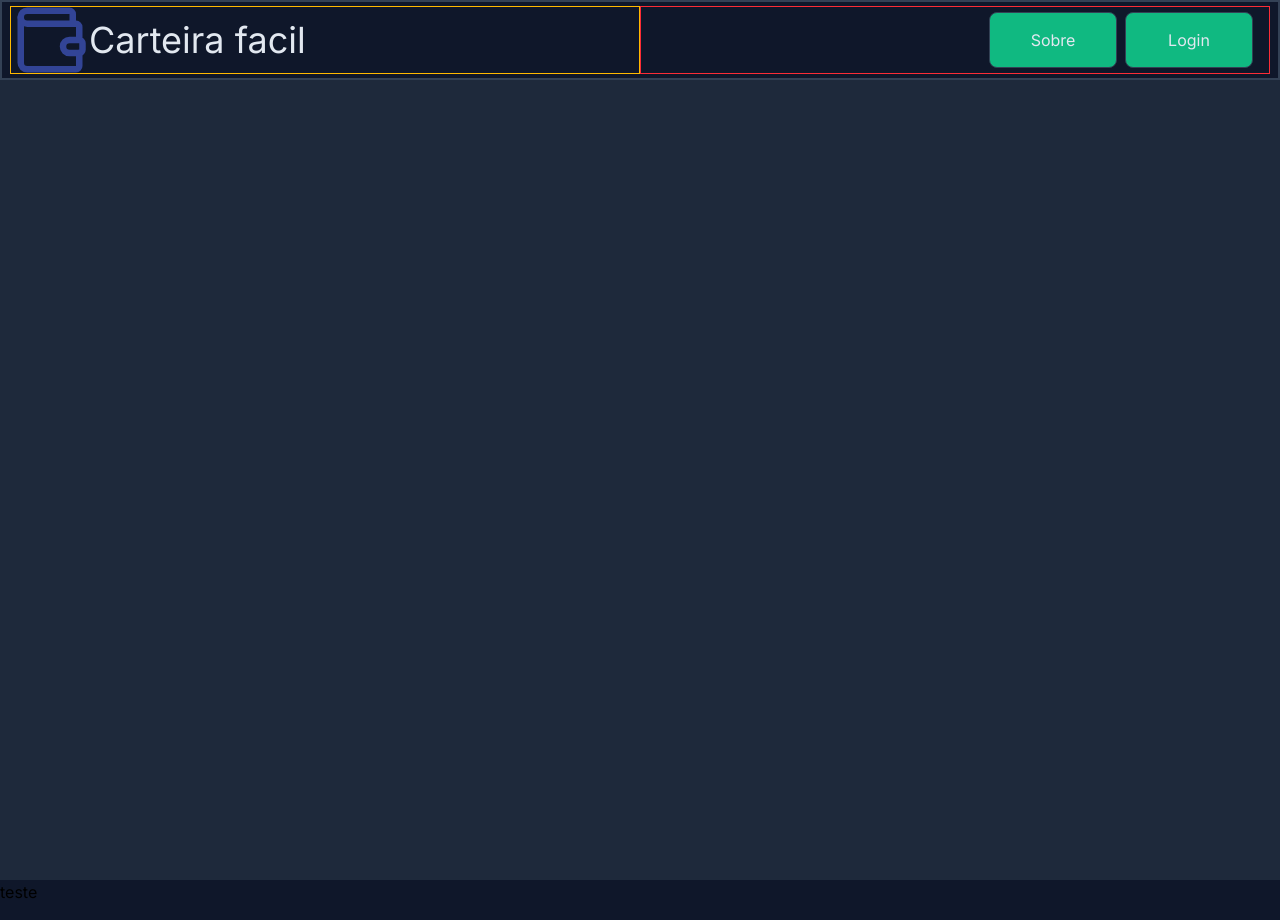
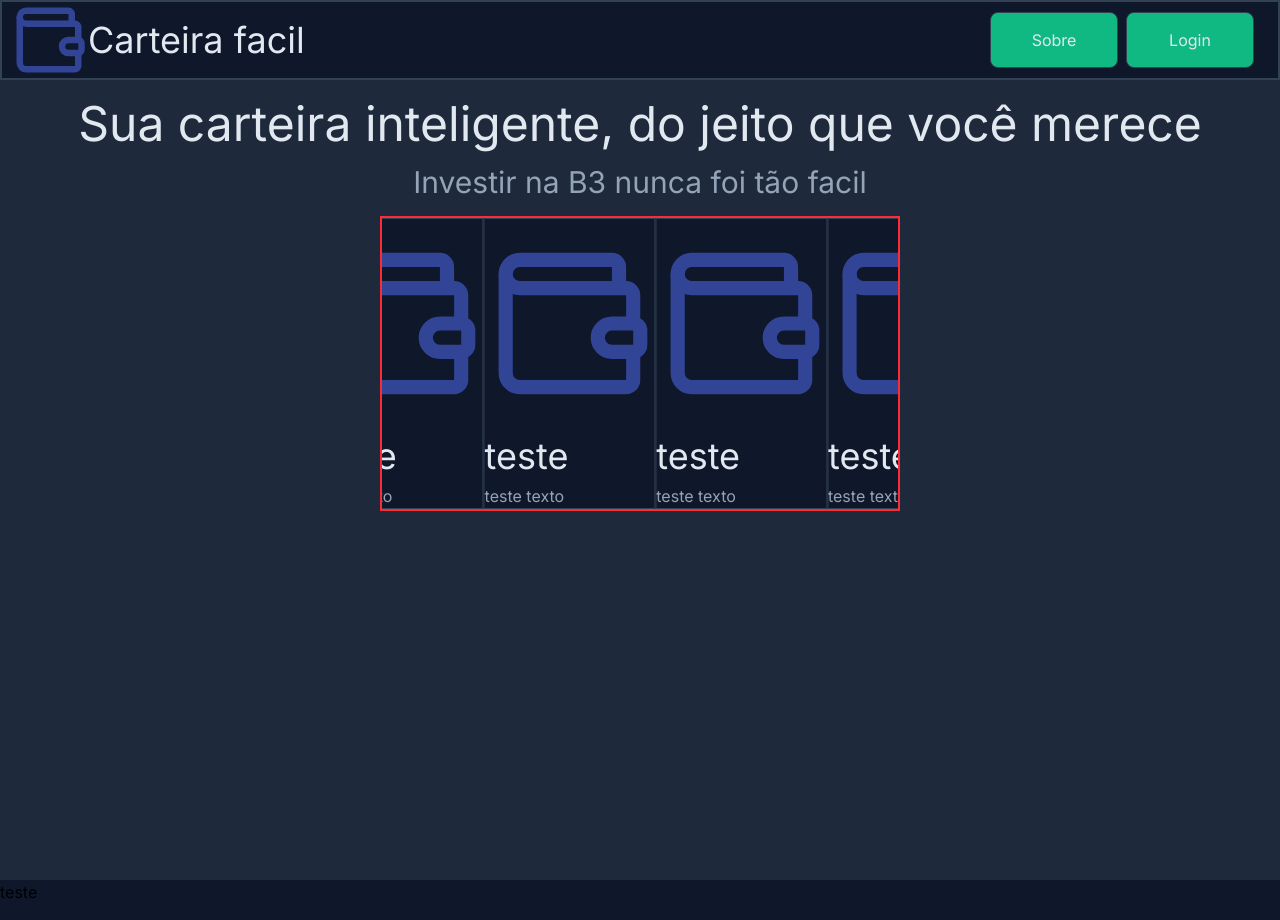
Before and after one commit to gustavomiranda2302/carteira-facil, a React (Vite) app: page / in a window 1280 px wide. Built offline with nearby package versions, Linux system fonts and the light colour scheme.

Commit message:
feat: card carousel

```diff
--- a/src/components/Card.tsx
+++ b/src/components/Card.tsx
@@ -9,10 +9,10 @@ interface cardProps {
 
 export default function Card({ image, imagedsc, title, text }: cardProps) {
     return (
-        <div>
+        <div className="flex flex-col gap-1 bg-bg border border-border w-1/3 h-1/1">
             <img src={image} alt={imagedsc} />
-            <h3>{title}</h3>
-            <p>{text}</p>
+            <h3 className="text-2xl text-text ">{title}</h3>
+            <p className="text-md text-text2">{text}</p>
         </div>
     )
 
--- a/src/pages/App.tsx
+++ b/src/pages/App.tsx
@@ -1,6 +1,7 @@
 import "../styles/index.css"
 import wallet from "../assets/wallet.svg"
 import { useNavigate } from "react-router-dom"
+import Card from "../components/Card";
 
 function App() {
   const navigate = useNavigate();
@@ -12,20 +13,51 @@ function App() {
   return (
     <>
       <header className="flex justify-between px-2 py-1 border-2 border-border bg-bg text-text h-[10vh] w-full  items-center overflow-hidden">
-        <div className=" flex items-center  border border-amber-400 w-1/2 h-1/1 py-3 box-border">
+        <div className=" flex items-center   w-1/2 h-1/1 py-3 box-border">
           <img src={wallet} alt="icone-carteira" />
           <h1 className="text-2xl">Carteira facil</h1>
         </div >
-        <div className=" flex px-4 border border-red-500 w-1/2 h-12/12 justify-end items-center gap-2">
+        <div className=" flex px-4 w-1/2 h-12/12 justify-end items-center gap-2">
           <a href="#footer">
             <button className="bg-cta cursor-pointer border border-border text-md rounded-lg py-2 px-8 w-32 h-14 text-center ">Sobre</button>
           </a>
-          <button className="bg-cta cursor-pointer border border-border text-md rounded-lg py-2 px-8 w-32 h-14 text-center " onClick={navigateToLogin}>Login</button>
+          <button className="bg-cta cursor-pointer border border-border text-md rounded-lg py-2 px-8 w-32 h-14 text-center hover:bg-accent " onClick={navigateToLogin}>Login</button>
+        </div>
+      </header>
+
+      <main className="flex flex-col bg-card min-h-screen py-5 items-center gap-y-4">
+        <h1 className="text-5xl text-text">Sua carteira inteligente, do jeito que você merece</h1>
+        <h2 className="text-3xl text-text2">Investir na B3 nunca foi tão facil</h2>
+
+
+
+        <div className=" flex border-2 border-red-500 min-h-[10%] w-fit overflow-hidden">
+
+
+
+          <div className="flex animate-swipe hover-animate-stop shrink-0 flex-row w-max">
+            <div className="flex shrink-0 min-w-full">
+
+              <Card image={wallet} title="teste" text="teste texto" />
+              <Card image={wallet} title="teste" text="teste texto" />
+              <Card image={wallet} title="teste" text="teste texto" />
+
+            </div>
+            <div className="flex shrink-0 min-w-full" aria-hidden="true">
+              <Card image={wallet} title="teste" text="teste texto" />
+              <Card image={wallet} title="teste" text="teste texto" />
+              <Card image={wallet} title="teste" text="teste texto" />
+
+
+            </div>
+
+          </div>
+
 
         </div>
 
-      </header>
-      <main className="bg-card min-h-screen"></main>
+
+      </main>
       <footer id="footer" className=" bg-bg min-h-10 " ><p>teste</p></footer>
 
     </>
--- a/src/styles/index.css
+++ b/src/styles/index.css
@@ -4,6 +4,7 @@
   --color-bg: #0f172a;
   --color-border: #334155;
   --color-text: #e2e8f0;
+  --color-text2: #94a3b8;
   --color-card: #1e293b;
   --color-anchor: #324496;
   --color-primary: #2563eb;
@@ -19,10 +20,19 @@
   --text-lg: 1.25rem;
   --text-xl: 1.75rem;
   --text-2xl: 2.25rem;
+
+  --animate-swipe: swipe 20s linear infinite;
 }
-h1,
-h2,
-h3,
-p {
-  color: var(--text-color);
+
+.animate-swipe:hover {
+  animation-play-state: paused;
+  cursor: pointer;
 }
+@keyframes swipe {
+  from {
+    transform: translateX(0);
+  }
+  to {
+    transform: translateX(-50%);
+  }
+}
```
